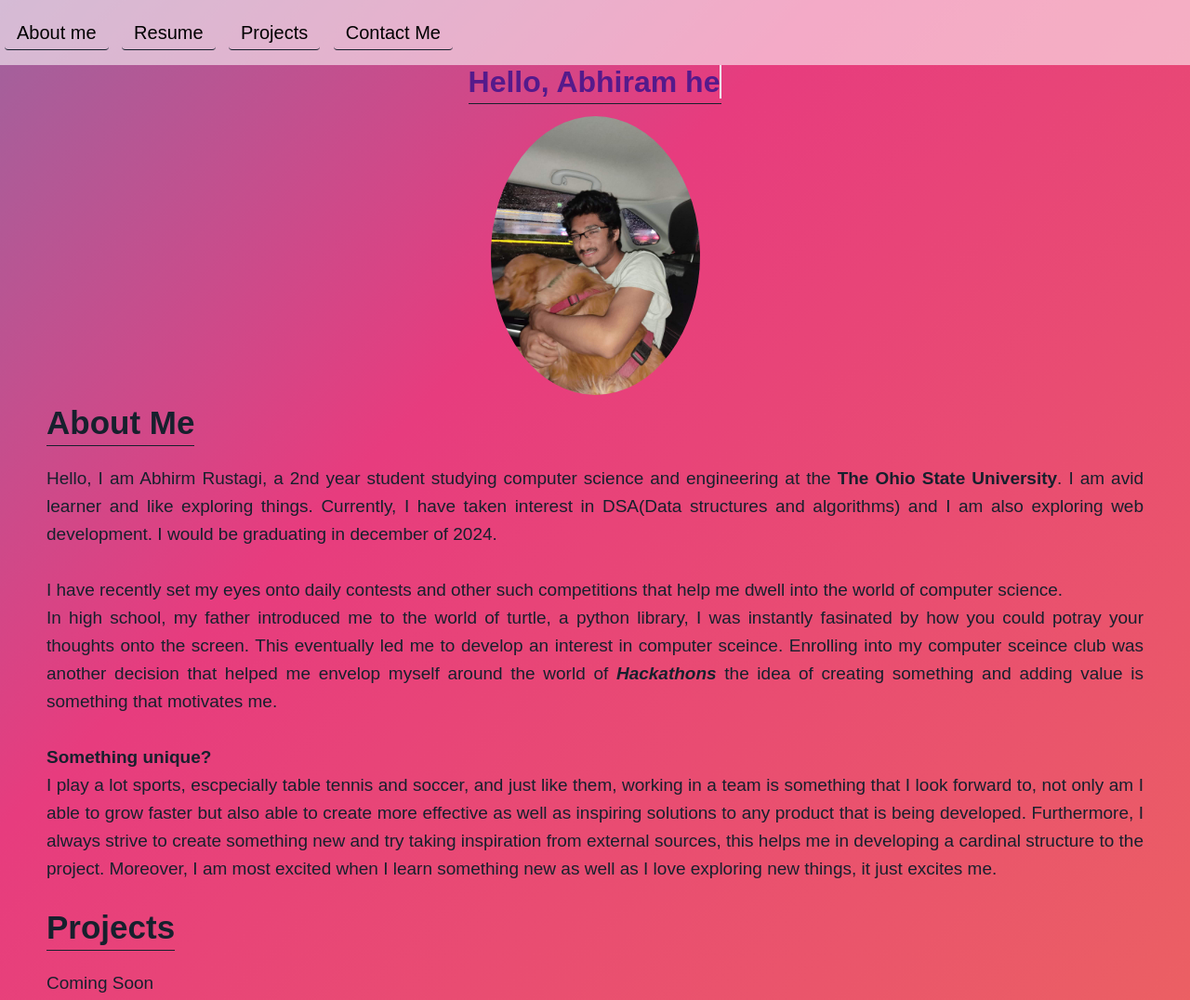
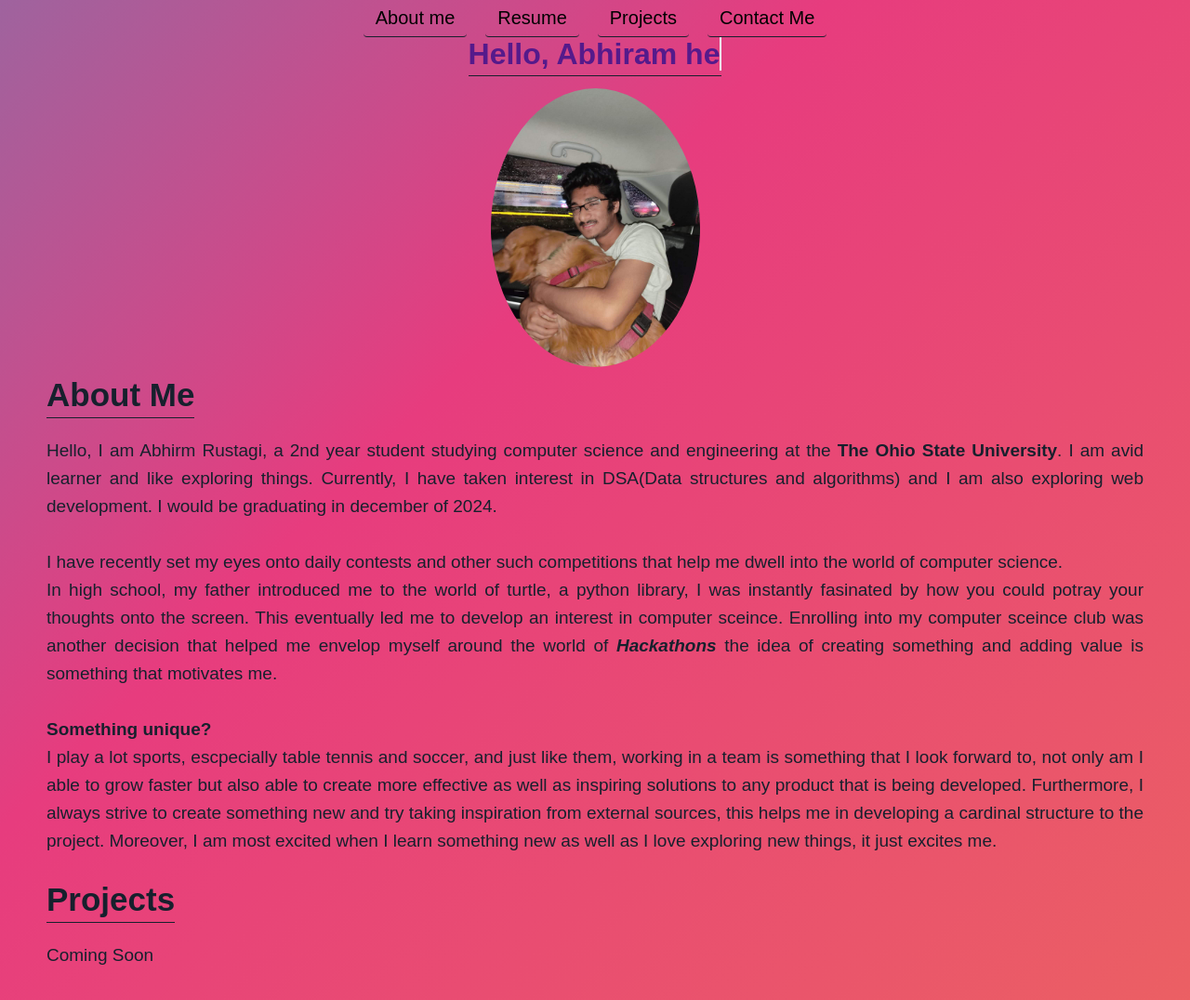
Before and after one commit to abhiram2504/abhiram2504.github.io, a plain HTML site: page index.html in a window 1280 px wide. Shown: the top 1076 px of the page at 93% size. Drawn offline with Linux system fonts and the light colour scheme; a web font is replaced by a local one.

Commit message:
changed website

```diff
--- a/styles.css
+++ b/styles.css
@@ -81,29 +81,53 @@
     list-style: none;
     box-sizing: border-box;
   }
-  nav{
+
+  nnav {
     background: #ffffff90;
     height: 70px;
     width: 100%;
-
   }
 
-  nav ul li{
-    display: inline-block;
-    line-height: 70px;
-    margin: 0 5px;
+  nav ul {
+    list-style: none;
+    display: flex;
+    align-items: center;
+    justify-content: center;
+    padding: 0;
+    margin: 0;
   }
-  nav ul li a{
+
+  nav ul li {
+    margin: 0 10px; /* Adjust the spacing between nav items */
+  }
+
+  nav ul li a {
     color: rgb(0, 0, 0);
     font-size: 20px;
     padding: 7px 13px;
     border-radius: 4px;
     font-family: Arial, Helvetica, sans-serif;
+    text-decoration: none;
+    transition: background 0.3s ease, color 0.3s ease;
+    height: 40px; /* Reduce the height for better alignment */
+    display: flex;
+    align-items: center;
+  }
 
+  nav ul li a:hover {
+    background: #1b9bff; /* Highlight color on hover */
+    color: #fff; /* Text color on hover */
   }
-a.active,a.hover{
+
+/* Define a common class for active and hover styles */
+.nav-link {
   background: #1b9bff;
-  transition: .5s;
+  transition: background 0.5s;
+}
+
+/* Apply the common class to active and hover states */
+a.active, a:hover {
+  color: rgba(255, 255, 255, 0.802); /* Change text color for better visibility on the background */
 }
 
 #section1{
```
